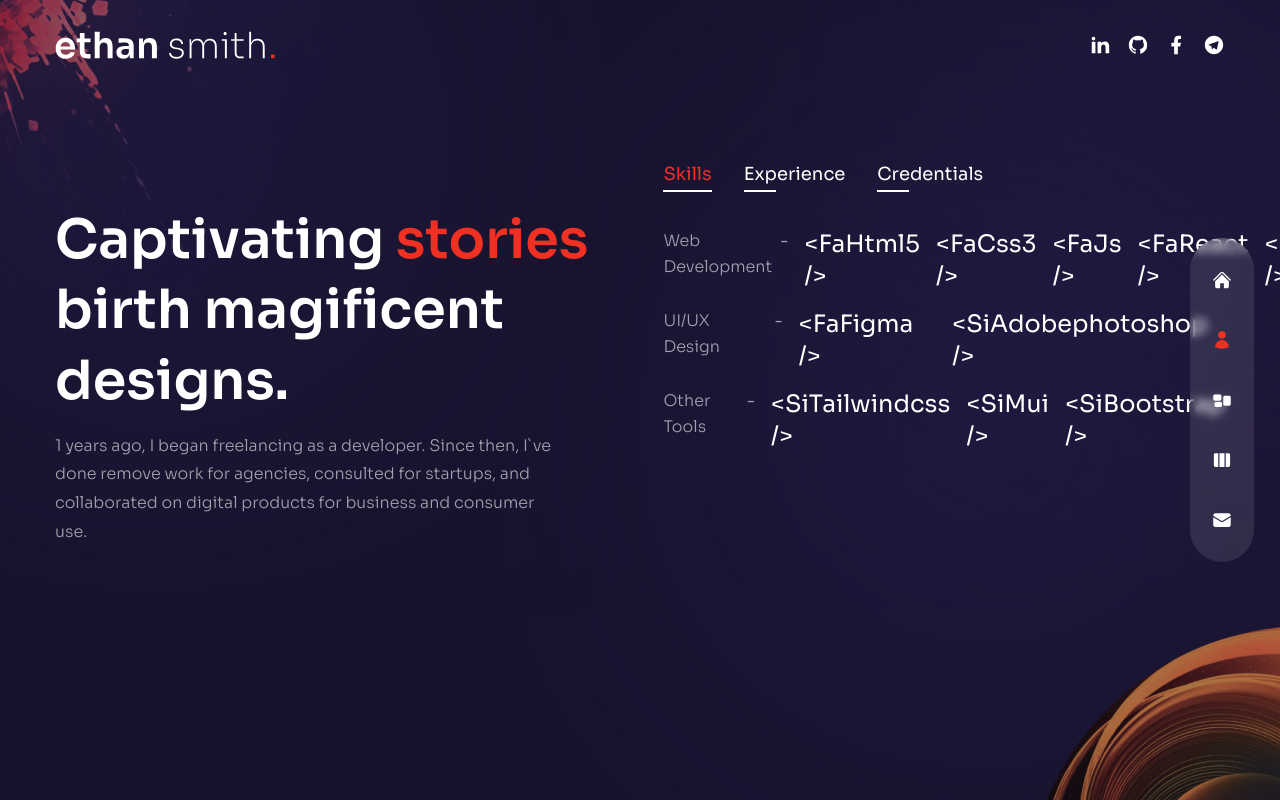
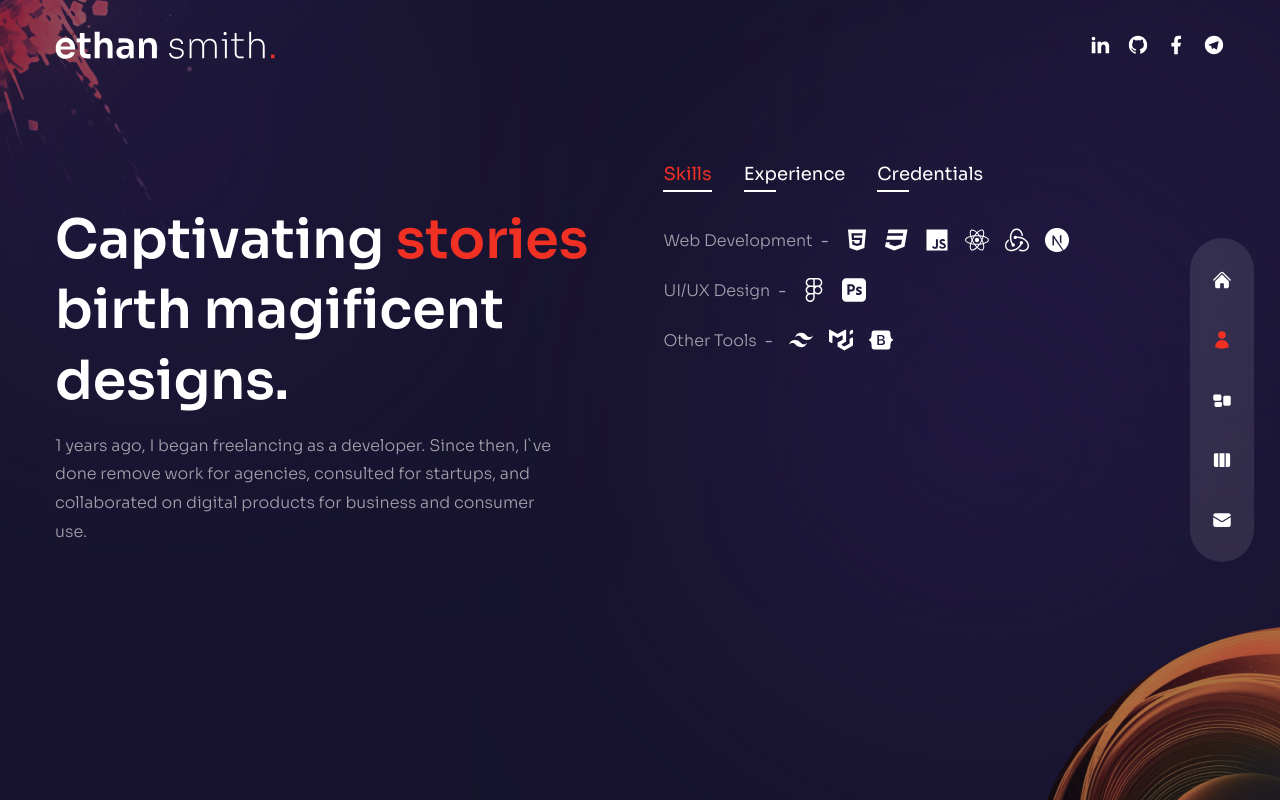
Before and after one commit to Own3Dqq/Portfolio, a Next.js app: page /about in a window 1280 px wide. Built offline with nearby package versions, Linux system fonts and the light colour scheme.

Commit message:
fixed bug icons

```diff
--- a/pages/about/index.js
+++ b/pages/about/index.js
@@ -9,15 +9,15 @@ const aboutData = [
         info: [
             {
                 title: 'Web Development',
-                icons: ['<FaHtml5 />', '<FaCss3 />', '<FaJs />', '<FaReact />', '<SiRedux />', '<SiNextdotjs />'],
+                icons: [<FaHtml5 />, <FaCss3 />, <FaJs />, <FaReact />, <SiRedux />, <SiNextdotjs />],
             },
             {
                 title: 'UI/UX Design',
-                icons: ['<FaFigma />', '<SiAdobephotoshop />'],
+                icons: [<FaFigma />, <SiAdobephotoshop />],
             },
             {
                 title: 'Other Tools',
-                icons: ['<SiTailwindcss />', '<SiMui />', '<SiBootstrap />'],
+                icons: [<SiTailwindcss />, <SiMui />, <SiBootstrap />],
             },
         ],
     },
```
